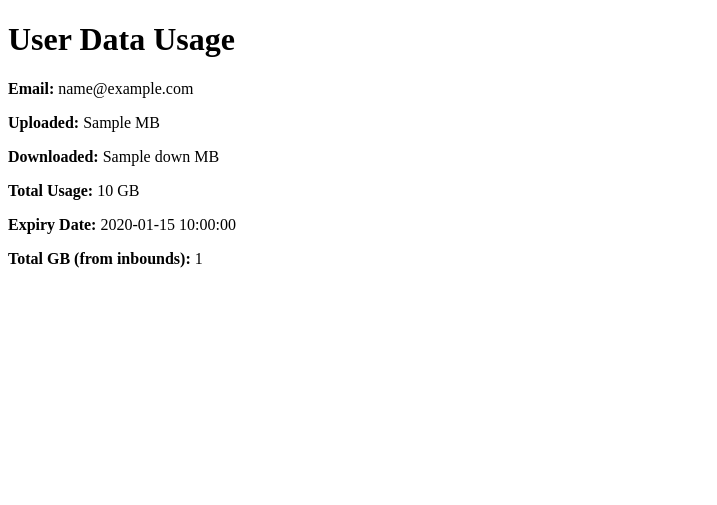
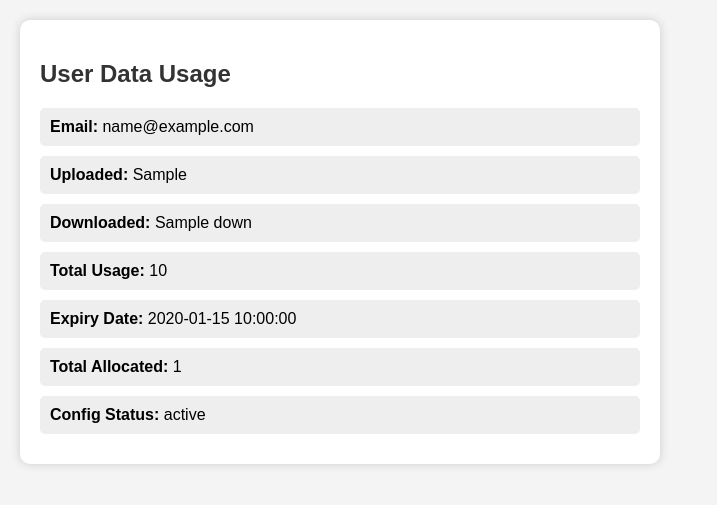
Before and after one commit to pathumaaa/SACHI-X, a Flask app: template templates/result.html in a window 1280 px wide. Shown: the top 505 px of the page, without its empty margins (0-717 px from the left). Run offline with Flask 2, Linux system fonts and the light colour scheme; the template is opened without the code that fills it: most values are stand-ins (such as "Sample title", 1, 10 or a date in 2020).

Commit message:
Update result.html

```diff
--- a/templates/result.html
+++ b/templates/result.html
@@ -3,15 +3,26 @@
 <head>
     <meta charset="UTF-8">
     <meta name="viewport" content="width=device-width, initial-scale=1.0">
-    <title>User Usage Details</title>
+    <title>User Data Usage</title>
+    <style>
+        body { font-family: Arial, sans-serif; margin: 20px; background-color: #f4f4f4; }
+        .container { max-width: 600px; background: white; padding: 20px; border-radius: 10px; box-shadow: 0px 0px 10px #ccc; }
+        h2 { color: #333; }
+        .info { margin: 10px 0; padding: 10px; background: #eee; border-radius: 5px; }
+    </style>
 </head>
 <body>
-    <h1>User Data Usage</h1>
-    <p><strong>Email:</strong> {{ email }}</p>
-    <p><strong>Uploaded:</strong> {{ up }} MB</p>
-    <p><strong>Downloaded:</strong> {{ down }} MB</p>
-    <p><strong>Total Usage:</strong> {{ total }} GB</p>
-    <p><strong>Expiry Date:</strong> {{ expiry_date }}</p>
-    <p><strong>Total GB (from inbounds):</strong> {{ totalGB }}</p>
+
+<div class="container">
+    <h2>User Data Usage</h2>
+    <div class="info"><strong>Email:</strong> {{ email }}</div>
+    <div class="info"><strong>Uploaded:</strong> {{ up }}</div>
+    <div class="info"><strong>Downloaded:</strong> {{ down }}</div>
+    <div class="info"><strong>Total Usage:</strong> {{ total }}</div>
+    <div class="info"><strong>Expiry Date:</strong> {{ expiry_date }}</div>
+    <div class="info"><strong>Total Allocated:</strong> {{ total_allocated }}</div>
+    <div class="info"><strong>Config Status:</strong> {{ config_status }}</div>
+</div>
+
 </body>
 </html>
```
